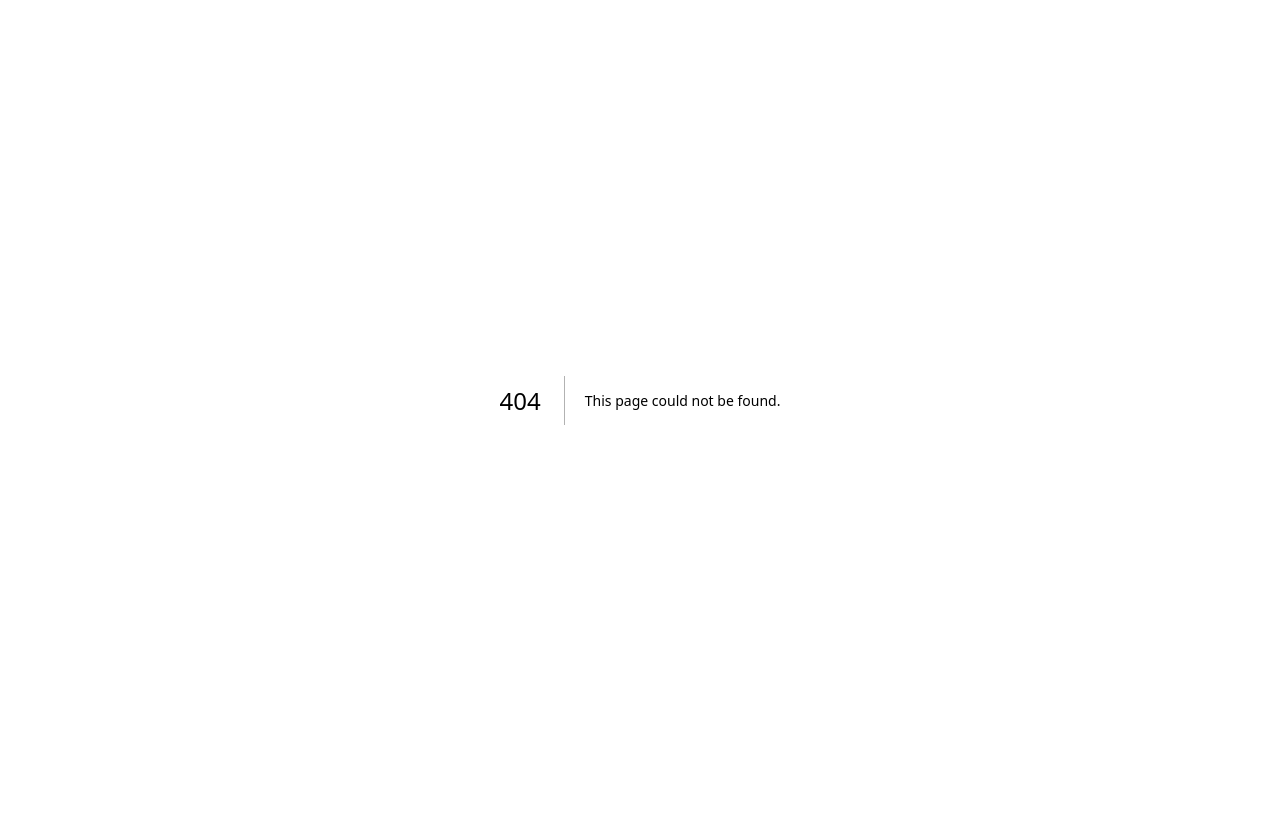
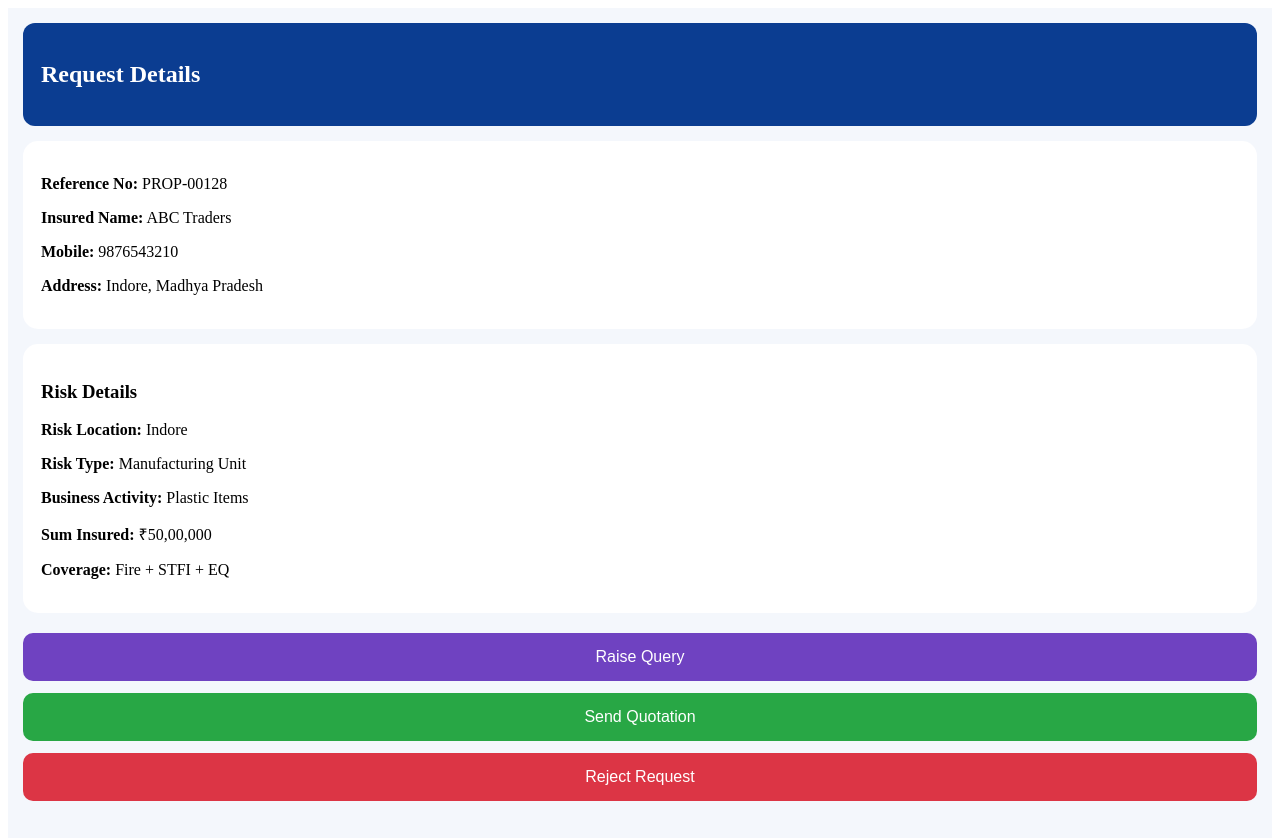
Before and after one commit to Arunsonly/property-insurance-portal, a Next.js app: page /admin/request-details in a window 1280 px wide. Before the commit this address had no page. Shown: the top 840 px of the page. Before the commit the page ends 800 px from the top, so only its background shows below. Built offline with nearby package versions, Linux system fonts and the light colour scheme.

Commit message:
Create request-details.js

```diff
--- /dev/null
+++ b/pages/admin/request-details.js
@@ -0,0 +1,109 @@
+import Link from "next/link";
+
+export default function RequestDetails() {
+  return (
+    <div
+      style={{
+        minHeight: "100vh",
+        background: "#f4f7fc",
+        padding: "15px",
+      }}
+    >
+      <div
+        style={{
+          background: "#0b3d91",
+          color: "#fff",
+          padding: "18px",
+          borderRadius: "12px",
+          marginBottom: "15px",
+        }}
+      >
+        <h2>Request Details</h2>
+      </div>
+
+      <div
+        style={{
+          background: "#fff",
+          padding: "18px",
+          borderRadius: "15px",
+          marginBottom: "15px",
+        }}
+      >
+        <p><b>Reference No:</b> PROP-00128</p>
+        <p><b>Insured Name:</b> ABC Traders</p>
+        <p><b>Mobile:</b> 9876543210</p>
+        <p><b>Address:</b> Indore, Madhya Pradesh</p>
+      </div>
+
+      <div
+        style={{
+          background: "#fff",
+          padding: "18px",
+          borderRadius: "15px",
+          marginBottom: "20px",
+        }}
+      >
+        <h3>Risk Details</h3>
+
+        <p><b>Risk Location:</b> Indore</p>
+        <p><b>Risk Type:</b> Manufacturing Unit</p>
+        <p><b>Business Activity:</b> Plastic Items</p>
+        <p><b>Sum Insured:</b> ₹50,00,000</p>
+        <p><b>Coverage:</b> Fire + STFI + EQ</p>
+      </div>
+
+      <div
+        style={{
+          display: "grid",
+          gap: "12px",
+        }}
+      >
+        <Link href="/admin/raise-query">
+          <button
+            style={{
+              width: "100%",
+              padding: "15px",
+              border: "none",
+              borderRadius: "10px",
+              background: "#6f42c1",
+              color: "#fff",
+              fontSize: "16px",
+            }}
+          >
+            Raise Query
+          </button>
+        </Link>
+
+        <Link href="/admin/send-quotation">
+          <button
+            style={{
+              width: "100%",
+              padding: "15px",
+              border: "none",
+              borderRadius: "10px",
+              background: "#28a745",
+              color: "#fff",
+              fontSize: "16px",
+            }}
+          >
+            Send Quotation
+          </button>
+        </Link>
+
+        <button
+          style={{
+            width: "100%",
+            padding: "15px",
+            border: "none",
+            borderRadius: "10px",
+            background: "#dc3545",
+            color: "#fff",
+            fontSize: "16px",
+          }}
+        >
+          Reject Request
+        </button>
+      </div>
+    </div>
+  );
+              }
```
